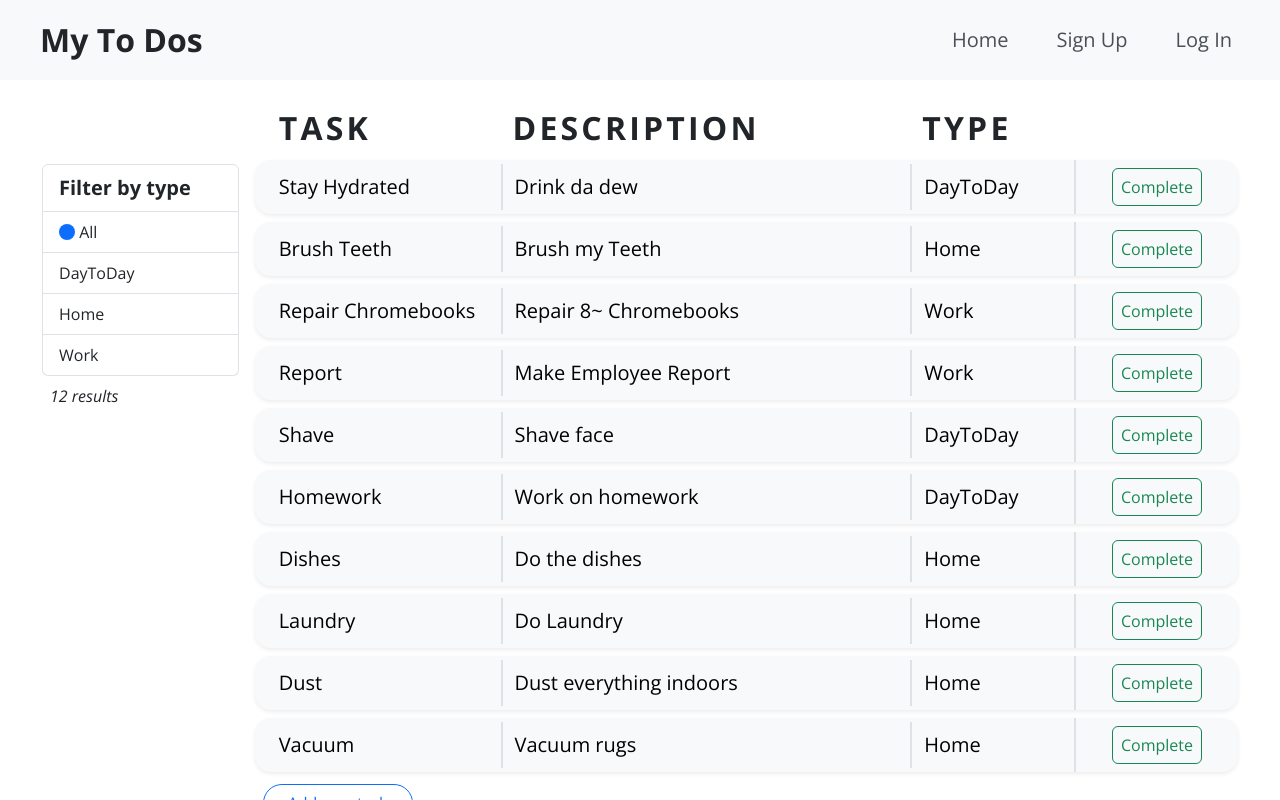
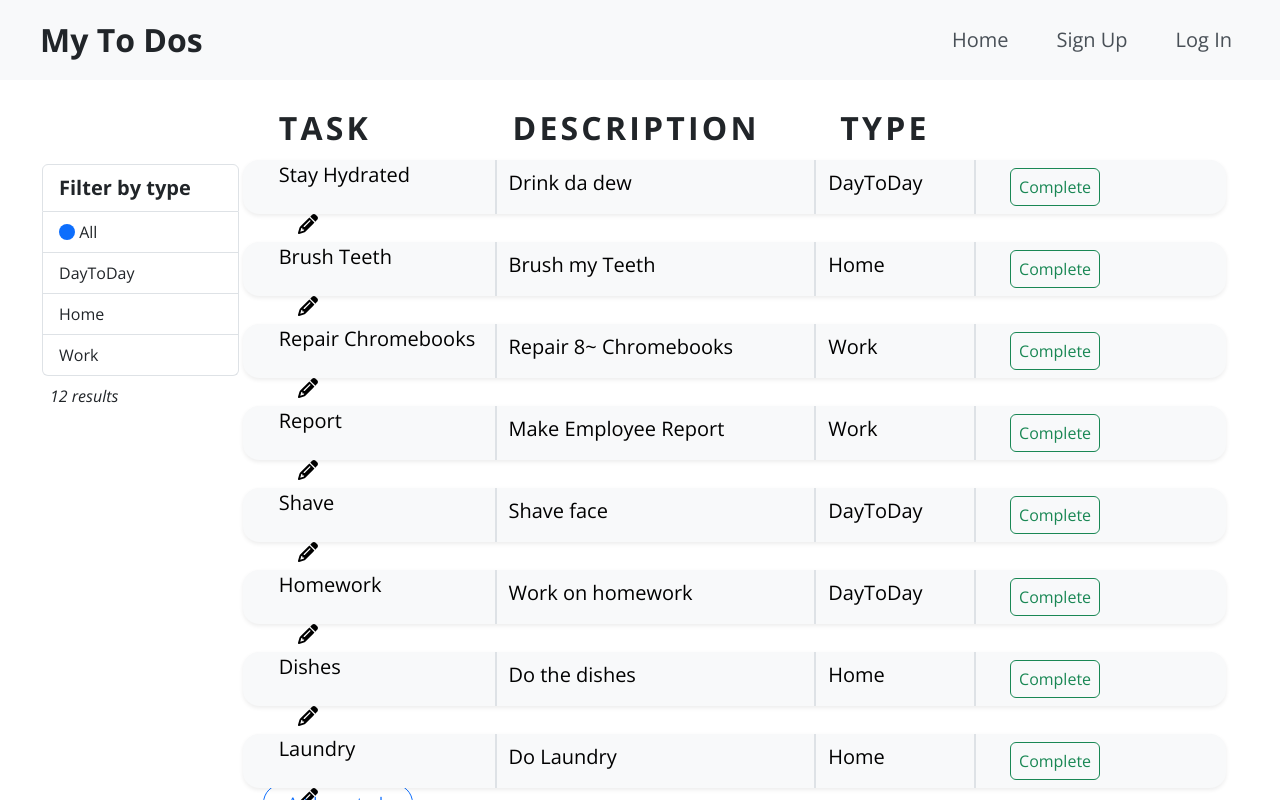
Before and after one commit to jaramilloez/Task-Manager, a React (Create React App) app: page / in a window 1280 px wide. Shown: the top 800 px of the page. Built offline with nearby package versions, Linux system fonts and the light colour scheme.

Commit message:
Add inputs to ATask and edit icon on Home

```diff
--- a/src/App.js
+++ b/src/App.js
@@ -13,7 +13,7 @@ function App() {
     <div style={{ fontFamily: 'Open sans'}}>
       <NavBar />
       <Switch>
-        <Route path='/aTask/:id/:title' component={ ATask } />
+        <Route path='/aTask/:_id' component={ ATask } />
         <Route path='/admin' component={ Admin } />
         <Route path='/signUpForm' component={ SignUpForm } />
         <Route path='/logIn' component={ LogInForm } />
--- a/src/components/aTask.jsx
+++ b/src/components/aTask.jsx
@@ -1,16 +1,18 @@
 import React from 'react';
-import Joi from 'joi-browser'
-import Form from './common/form'
+import Joi from 'joi-browser';
+import { getTask, getTypes } from '../services/tasks';
+import Form from './common/form';
 
-class ATask extends Form {
+class LogIn extends Form {
     state = {
         data: {
             title: '',
             description: '',
             type: '',
-            severity: ''
+            severity: '',
         },
-        error: {},
+        types: {},
+        errors: {},
     };
 
     schema = {
@@ -30,27 +32,45 @@ class ATask extends Form {
             .string()
             .required()
             .label('severity'),
+    };
+
+    componentDidMount() {
+        const types = getTypes;
+        this.setState(types);
+
+        const taskId = this.props.match.params._id;
+        if(taskId === 'new-task') return;
+
+        const task = getTask(taskId);
+        if (!task) this.props.history.replace("/notFound");
+
+        this.setState(this.matchedTask(task));
+    }
+
+    matchedTask(task) {
+        return {
+            title: task.title,
+            description: task.desciption,
+            type: task.type,
+            severity: task.severity,
         }
-
-    handleSave = () => {
-        this.props.history.replace('/')
     }
 
     doSubmit = () => {
         console.log('Submitted');
+        window.location.href = '/'
     }
 
     render() {
-        return <div className="container" style={{ paddingLeft: '20%', paddingRight: '20%' }}>
-            <form onSubmit={ this.handleSubmit }>
+        return <div className='container' style={{ paddingLeft: '20%', paddingRight: '20%' }}>
+            <form onSubmit={ this.handleSubmit } className='border-top border-bottom pb-4'>
                 { this.renderInput('title', 'Title') }
                 { this.renderInput('description', 'Description') }
                 { this.renderInput('type', 'Type') }
                 { this.renderInput('severity', 'Severity') }
-                { this.renderButton('Save')}
             </form>
         </div>
     }
 }
 
-export default ATask;
+export default LogIn;
--- a/src/components/common/form.jsx
+++ b/src/components/common/form.jsx
@@ -38,6 +38,7 @@ class Form extends Component {
         console.log(errors)
         this.setState({ errors: errors || {} });
         if (errors) return;
+
         this.doSubmit();
     };
 
--- a/src/components/common/tableBody.jsx
+++ b/src/components/common/tableBody.jsx
@@ -1,4 +1,6 @@
 import React, { Component } from 'react';
+import { FontAwesomeIcon } from '@fortawesome/react-fontawesome';
+import { faPencil } from '@fortawesome/free-solid-svg-icons'
 import { Link } from 'react-router-dom'
 import styles from '../../utility/commonStyles';
 
@@ -7,11 +9,12 @@ class TableBody extends Component {
         const { data, onDelete } = this.props;
         return <div>
             { data.map(item => (
-                <Link
-                    className='row rounded-4 bg-light shadow-sm fs-5 my-2 d-flex align-items-center row-hover text-black text-decoration-none'
+                <div
+                    className='row fs-5 my-2 d-flex align-items-center row-hover text-black text-decoration-none'
                     key={ item._id }
-                    to={`/aTask/${item._id}/${item.title}`}
+                    to={ `/aTask/${item._id}` }
                 >
+                    <div className='row rounded-4 bg-light shadow-sm'>
                         <div className={ `${styles.taskCol} ps-4` }>
                             { item.title }
                         </div>
@@ -30,7 +33,9 @@ class TableBody extends Component {
                                 Complete
                             </button>
                         </div>
-                </Link>
+                    </div>
+                    <FontAwesomeIcon icon={ faPencil } className={ `${styles.editCol}` }></FontAwesomeIcon>
+                </div>
             ))}
         </div>
     }
--- a/src/components/common/tableHeader.jsx
+++ b/src/components/common/tableHeader.jsx
@@ -1,7 +1,6 @@
 import React, { Component } from 'react';
 import { FontAwesomeIcon } from '@fortawesome/react-fontawesome';
-import { faSortUp } from '@fortawesome/free-solid-svg-icons';
-import { faSortDown } from '@fortawesome/free-solid-svg-icons';
+import { faSortUp, faSortDown } from '@fortawesome/free-solid-svg-icons';
 import styles from '../../utility/commonStyles';
 
 class TableHeader extends Component {
@@ -28,7 +27,9 @@ class TableHeader extends Component {
         const sortColumn = { ...this.props.sortColumn };
 
         if (sortColumn.path !== path) return null;
+
         if (sortColumn.order === 'asc') return <FontAwesomeIcon icon={ faSortUp } />
+
         return <FontAwesomeIcon icon={ faSortDown } />
     }
 
--- a/src/components/logInForm.jsx
+++ b/src/components/logInForm.jsx
@@ -27,7 +27,7 @@ class LogIn extends Form {
 
     doSubmit = () => {
         console.log('Submitted');
-        window.location.href = '/'
+        this.props.history.replace("/")
     }
 
     render() {
--- a/src/components/notFound.jsx
+++ b/src/components/notFound.jsx
@@ -0,0 +1,9 @@
+import React from 'react';
+
+const NotFound = () => {
+    return <div className='d-flex justify-content-center fs-2 fw-bold'>
+        Not Found :(
+    </div>;
+}
+
+export default NotFound;
--- a/src/components/pagination.jsx
+++ b/src/components/pagination.jsx
@@ -6,6 +6,7 @@ const Pagination = props => {
     const { itemsCount, pageSize, currentPage, onPageChange } = props;
     const pageCount = Math.ceil(itemsCount / pageSize);
     if (pageCount === 1) return null
+
     const pages = _.range(1, pageCount + 1);
 
     return <div>
--- a/src/components/signUpForm.jsx
+++ b/src/components/signUpForm.jsx
@@ -34,6 +34,7 @@ class SignUpForm extends Form {
 
     doSubmit = () => {
         console.log('Submitted');
+        this.props.history.replace("/")
     }
 
     render() {
--- a/src/utility/commonStyles.js
+++ b/src/utility/commonStyles.js
@@ -1,8 +1,9 @@
 const styles = {
     taskCol: '       col-lg-3 col-5',
-    descriptionCol: 'col-lg-5 d-none d-lg-block',
-    typeCol: '       col-lg-2 col-4',
+    descriptionCol: 'col-lg-4 d-none d-lg-block',
+    typeCol: '       col-lg-2 col-3',
     completeCol: '   col-lg-2 col-3',
+    editCol: '       col-lg-1 col-1',
     taskCell: 'py-2 border-start border-2',
     horizontalLines: 'border-bottom border-3 border-dark-subtle',
     navLink: 'px-4 fs-5',
```
Lines whose indentation alone changed are shown as unchanged.
